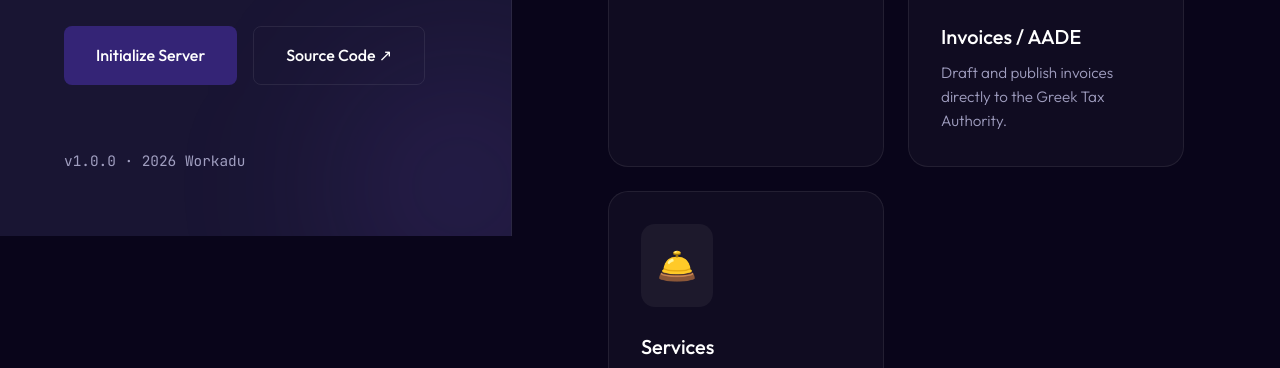
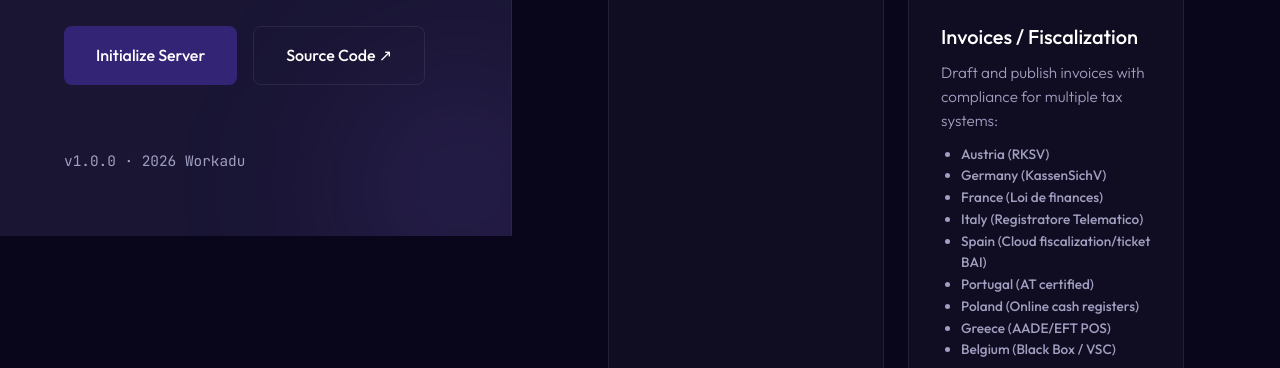
Before and after one commit to workadu/mcp-server, a website built with Vite: page website/index.html in a window 1280 px wide. Shown: the part 564-932 px from the top of the page. Built offline with nearby package versions, Linux system fonts and the light colour scheme.

Commit message:
docs: update invoices section to list all fiscalization integrations

```diff
--- a/website/index.html
+++ b/website/index.html
@@ -70,8 +70,19 @@
 
           <div class="bento-card group">
             <div class="bento-icon">🧾</div>
-            <h3>Invoices / AADE</h3>
-            <p>Draft and publish invoices directly to the Greek Tax Authority.</p>
+            <h3>Invoices / Fiscalization</h3>
+            <p>Draft and publish invoices with compliance for multiple tax systems:</p>
+            <ul style="margin-top: 10px; padding-left: 20px; font-size: 0.85rem; color: var(--text-muted);">
+              <li>Austria (RKSV)</li>
+              <li>Germany (KassenSichV)</li>
+              <li>France (Loi de finances)</li>
+              <li>Italy (Registratore Telematico)</li>
+              <li>Spain (Cloud fiscalization/ticket BAI)</li>
+              <li>Portugal (AT certified)</li>
+              <li>Poland (Online cash registers)</li>
+              <li>Greece (AADE/EFT POS)</li>
+              <li>Belgium (Black Box / VSC)</li>
+            </ul>
           </div>
 
           <div class="bento-card group">
```
Also changed, not shown: website/dist/index.html.
